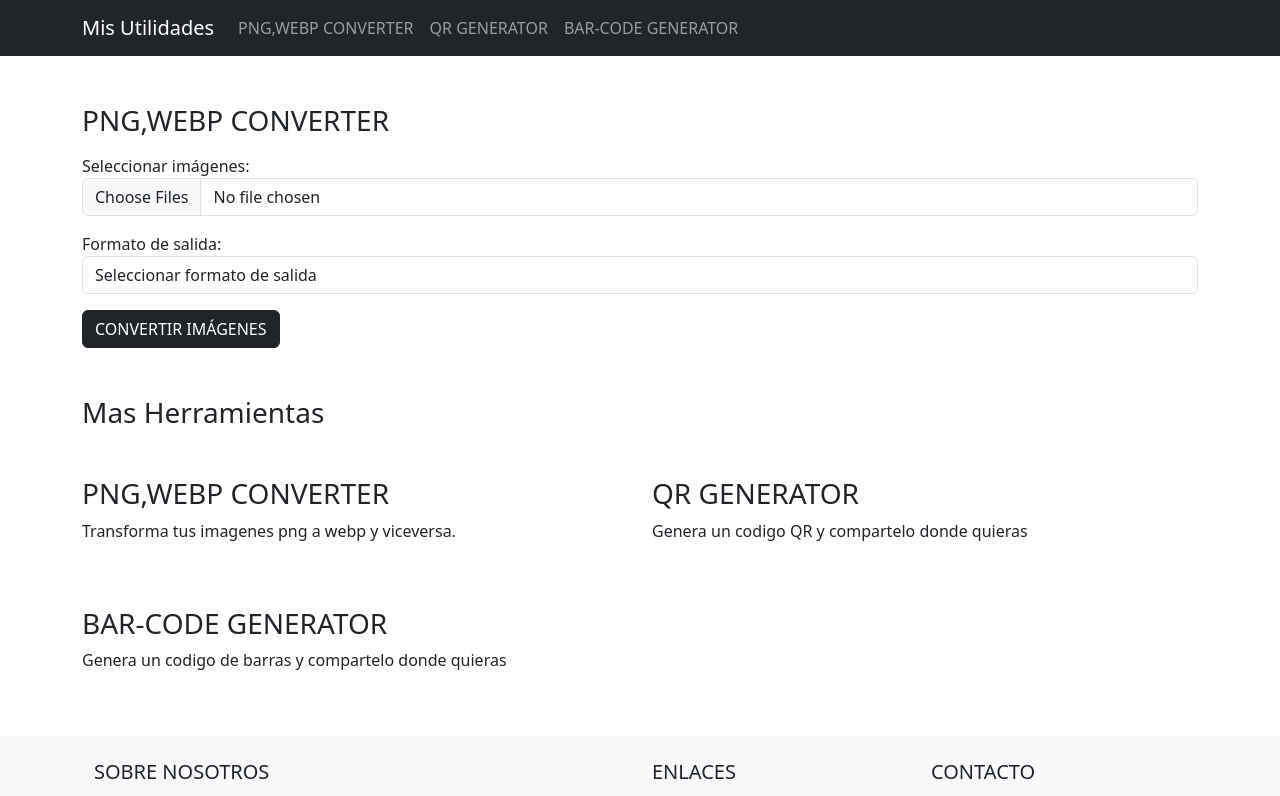
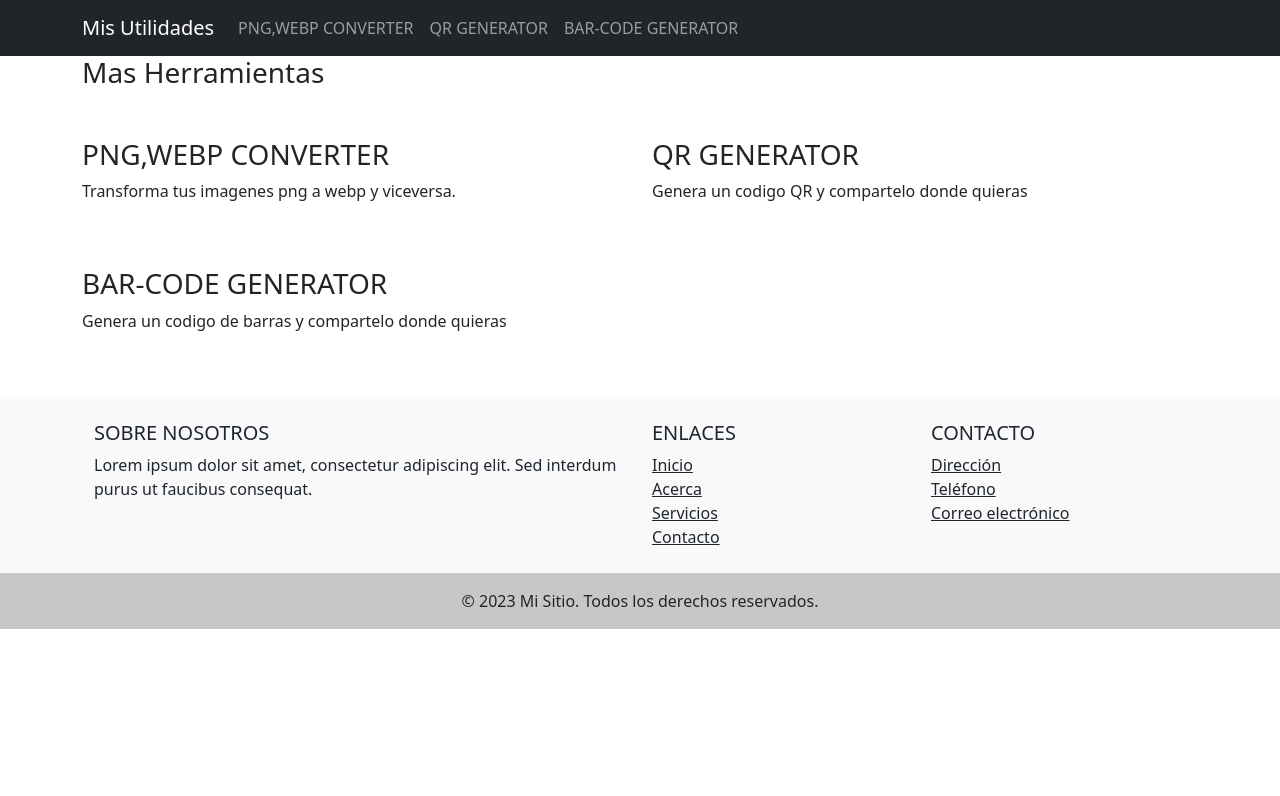
Before and after one commit to FernadoLuna/mis-utilidades, a React (Create React App) app: page / in a window 1280 px wide. Shown: the top 796 px of the page. Built offline with nearby package versions, Linux system fonts and the light colour scheme.

Commit message:
re build

```diff
--- a/package.json
+++ b/package.json
@@ -1,5 +1,6 @@
 {
   "name": "convertidor_frontend",
+  "homepage": "https://fernadoluna.github.io/mis-utilidades/",
   "version": "0.1.0",
   "private": true,
   "dependencies": {
@@ -9,6 +10,7 @@
     "@testing-library/user-event": "^13.5.0",
     "axios": "^1.4.0",
     "bootstrap": "^5.3.0",
+    "gh-pages": "^5.0.0",
     "react": "^18.2.0",
     "react-dom": "^18.2.0",
     "react-router-dom": "^6.11.2",
@@ -17,6 +19,8 @@
   },
   "scripts": {
     "start": "react-scripts start",
+    "predeploy": "npm run build",
+    "deploy": "gh-pages -d build",
     "build": "react-scripts build",
     "test": "react-scripts test",
     "eject": "react-scripts eject"
--- a/src/App.js
+++ b/src/App.js
@@ -19,7 +19,7 @@ export default function App() {
         <Routes>
           <Route path="/qr-generator" element={<QR />} />
           <Route path="/barcode-generator" element={<BARCODE />} />
-          <Route path="/" element={<PNGWEBP />} />
+          <Route path="/mis-utilidades/" element={<PNGWEBP />} />
         </Routes>
         <UtilsGrid />
       </div>
```
Also changed, not shown: 6 other files (tests, documents, lock files or other folders).
